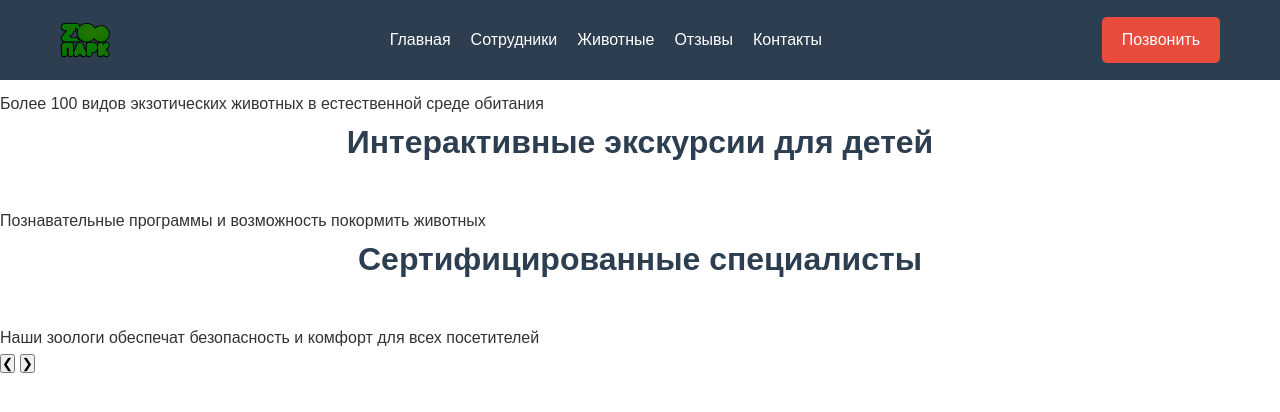
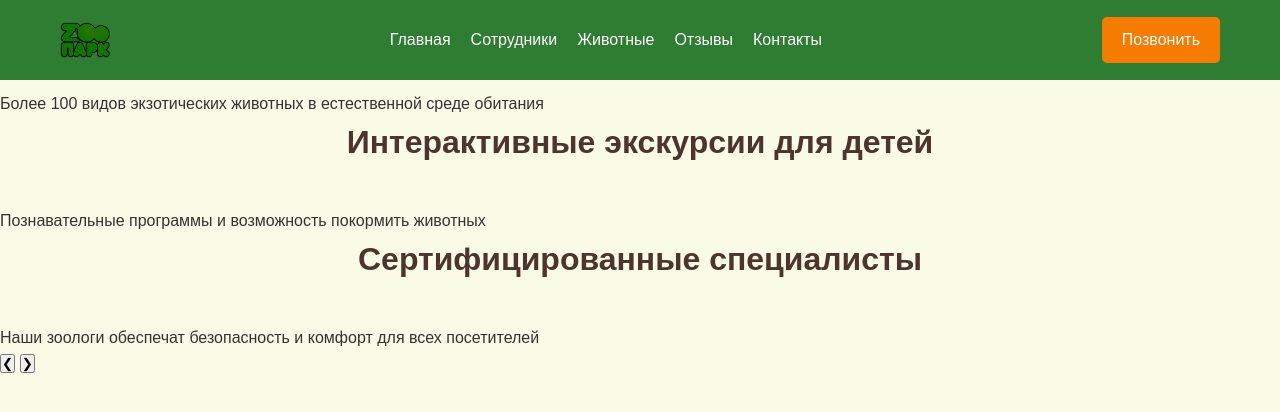
Before and after one commit to xizznn/zoo, a plain HTML site: page index.html in a window 1280 px wide. Drawn offline with Linux system fonts and the light colour scheme.

Commit message:
Изменение css

```diff
--- a/css/style.css
+++ b/css/style.css
@@ -8,6 +8,7 @@ body {
   font-family: Arial, sans-serif;
   line-height: 1.6;
   color: #333;
+  background-color: #f9fbe7; /* светлый фон, природный */
 }
 
 .container {
@@ -20,16 +21,16 @@ h2 {
   text-align: center;
   margin-bottom: 40px;
   font-size: 32px;
-    color: #2c3e50;
+  color: #4e342e; /* коричневый */
 }
 
-.logo img{
+.logo img {
   width: 50px;
   display: flex;
 }
 
 .header {
-    background-color: #2c3e50;
+  background-color: #2e7d32; /* зелёный */
   color: white;
   padding: 15px 0;
   position: fixed;
@@ -46,6 +47,7 @@ h2 {
 
 .logo h1 {
   font-size: 24px;
+  color: #f9fbe7; /* светлый контрастный */
 }
 
 .nav {
@@ -60,11 +62,11 @@ h2 {
 }
 
 .nav a:hover {
-    color: #3498db;
+  color: #66bb6a; /* светло-зелёный */
 }
 
 .call-btn {
-    background-color: #e74c3c;
+  background-color: #f57c00; /* оранжевый */
   color: white;
   padding: 10px 20px;
   border-radius: 5px;
@@ -73,5 +75,5 @@ h2 {
 }
 
 .call-btn:hover {
-    background-color: #c0392b;
+  background-color: #ef6c00; /* тёмно-оранжевый */
 }
```
Lines whose indentation alone changed are shown as unchanged.
